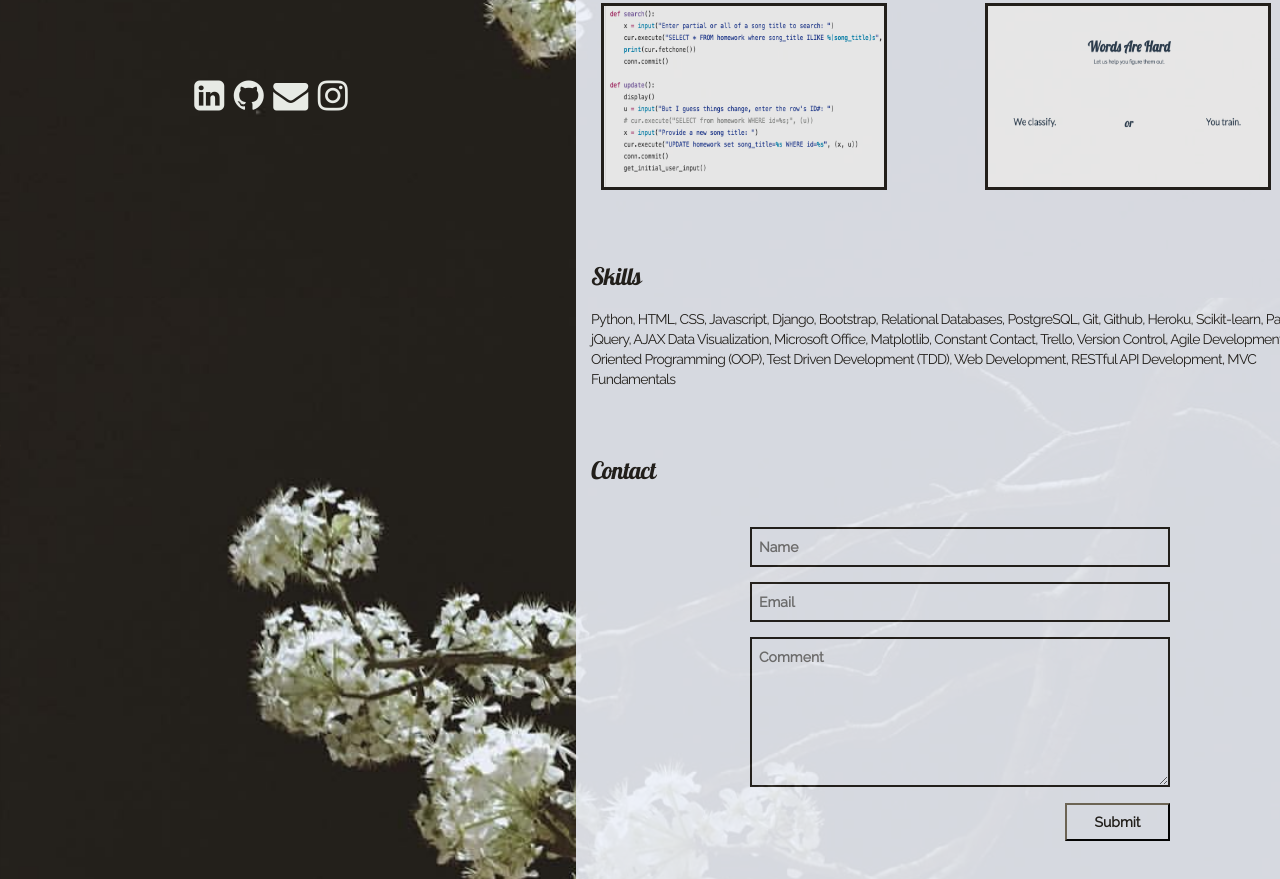
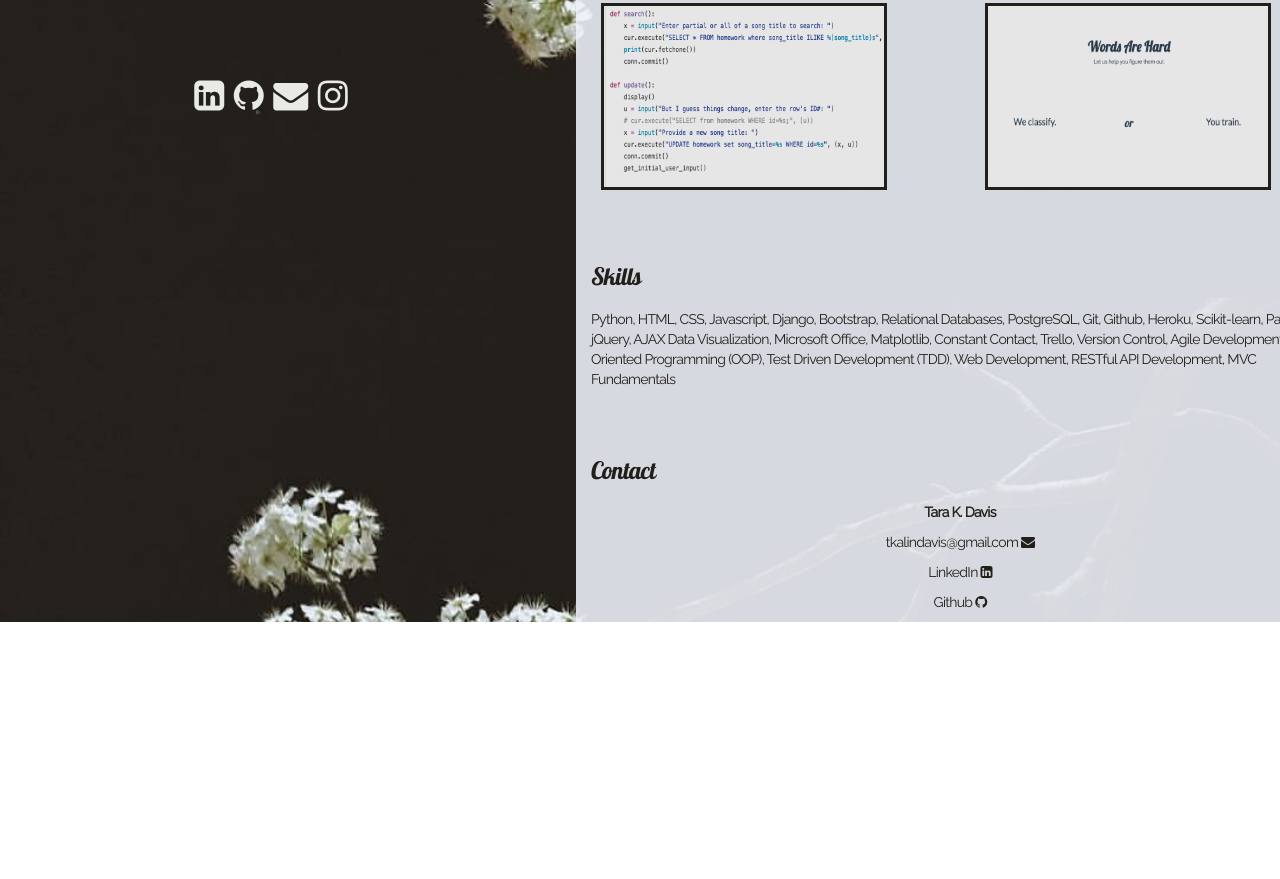
Before and after one commit to tarakdavis/port, a plain HTML site: page index.html in a window 1280 px wide. Shown: the part 661-1540 px from the top of the page. After the commit the page ends 1283 px from the top, so only its background shows below. Drawn offline with nearby package versions, Linux system fonts and the light colour scheme.

Commit message:
Removed form

```diff
--- a/css/style.css
+++ b/css/style.css
@@ -110,15 +110,17 @@ ul {
     position: fixed;
     bottom: 5px;
 }
-#copyright {
-  font-size: 10px;
+#minis {
+  color: #23201B;
+}
+#contactinfo {
   text-align: center;
-  padding: 0 !important;
-  position: fixed;
-  bottom: 5px;
   margin: 0 auto;
 }
-form {
+#name {
+  font-weight: bold;
+}
+/*form {
     max-width: 420px;
     margin: 25px auto;
 }
@@ -159,7 +161,7 @@ textarea {
 }
 [type="submit"]:hover {
     color: white;
-}
+}*/
 @media only screen and (max-width: 500px) {
     #portfolios {
       width: 75%;
--- a/index.html
+++ b/index.html
@@ -24,7 +24,7 @@
                         <ul>
                             <li><a class="linkedin" data-toggle="tooltip" href="https://www.linkedin.com/in/tara-davis-695193b7" target="_blank" data-original-title='LinkedIn'><i class="fa fa-linkedin-square" aria-hidden="true"></i></a></li>
                             <li><a class="github" data-toggle="tooltip" href="https://github.com/tarakdavis" target="_blank" data-original-title='Github'><i class="fa fa-github" aria-hidden="true"></i></a></li>
-                            <li><a class="contact" data-toggle="tooltip" href="mailto:tkalindavis@gmail.com?Subject=Inquiry" target="_top" data-original-title='Email'><i class="fa fa-envelope" aria-hidden="true"></i></a></li>
+                            <li><a class="email" data-toggle="tooltip" href="mailto:tkalindavis@gmail.com?Subject=Inquiry" target="_top" data-original-title='Email'><i class="fa fa-envelope" aria-hidden="true"></i></a></li>
                             <li><a class="instagram" data-toggle="tooltip" href="https://www.instagram.com/tarakdavis" target="_top" data-original-title='Instagram'><i class="fa fa-instagram" aria-hidden="true"></i></a></li>
                         </ul>
                     </div>
@@ -84,14 +84,32 @@
                         <div id='contact'>
                             <h3>Contact</h3></p>
                           </div>
-                        <div>
-                            <form action='mailto:tkalindavis@gmail.com' method='POST'>
+                          <div id='contactinfo'>
+
+
+                        <p id='name'>
+                          Tara K. Davis
+                          </p>
+                          <p>
+                            tkalindavis@gmail.com
+                            <a class="email" data-toggle="tooltip" href="mailto:tkalindavis@gmail.com?Subject=Inquiry" target="_top" data-original-title='Email'><i id='minis' class="fa fa-envelope" aria-hidden="true"></i></a>
+                          </p>
+                          <p>
+                            LinkedIn
+                            <a class="linkedin" data-toggle="tooltip" href="https://www.linkedin.com/in/tara-davis-695193b7" target="_blank" data-original-title='LinkedIn'><i id='minis' class="fa fa-linkedin-square" aria-hidden="true"></i></a>
+                          </p>
+                          <p>
+                            Github
+                            <a class="github" data-toggle="tooltip" href="https://github.com/tarakdavis" target="_blank" data-original-title='Github'><i id='minis' class="fa fa-github" aria-hidden="true"></i></a>
+                          </p>
+</div>
+                            <!-- <form action='mailto:tkalindavis@gmail.com' method='POST'>
                                 <input name="name" type="text" class="feedback-input" placeholder="Name" />
                                 <input name="email" type="text" class="feedback-input" placeholder="Email" />
                                 <textarea name="text" class="feedback-input" placeholder="Comment"></textarea>
                                 <input type="submit" class="pull-right" value="Submit" />
-                            </form>
-                        </div>
+                            </form> -->
+
                         <!-- <div id='copyright'>
                           Tara K. Davis, 2016
                         </div> -->
```
